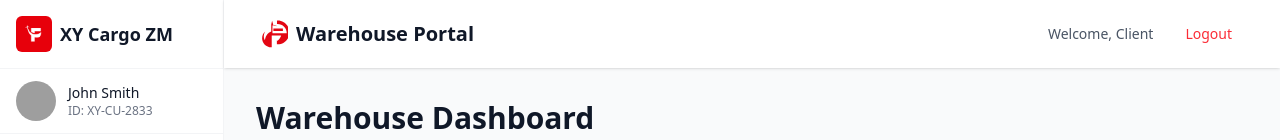
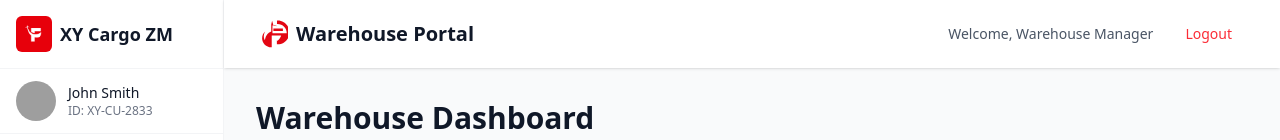
Before and after one commit to KwameGilbert/xy_cargo, a React (Vite) app: page /warehouse/dashboard in a window 1280 px wide. Shown: the top 140 px of the page. Built offline with nearby package versions, Linux system fonts and the light colour scheme; grey boxes are pictures that could not be loaded.

Commit message:
fix: Update default user name in Header component to "Warehouse Manager"

```diff
--- a/src/components/warehouse/layout/Header.jsx
+++ b/src/components/warehouse/layout/Header.jsx
@@ -6,7 +6,7 @@ const Header = () => {
 
   // Fallback to localStorage since AuthProvider may not be present
   const stored = typeof window !== "undefined" ? localStorage.getItem("user") : null;
-  const currentUser = stored ? JSON.parse(stored) : { name: "Client" };
+  const currentUser = stored ? JSON.parse(stored) : { name: "Warehouse Manager" };
 
   const handleLogout = () => {
     localStorage.removeItem("user");
```
